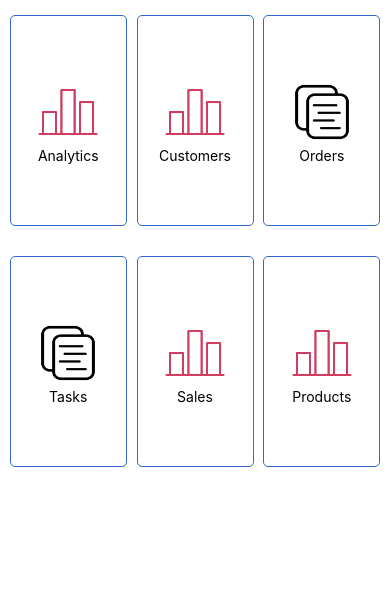
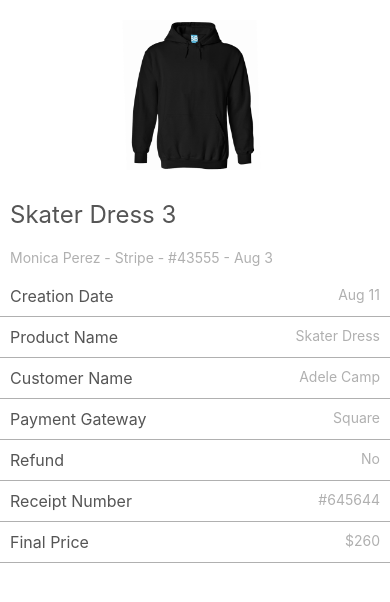
Before and after one commit to qureshi90/dashboard-template-RN, a React Native app: screen / in a window 390 px wide. Shown: the top 602 px of the page. Built offline with nearby package versions, Linux system fonts and the light colour scheme.

Commit message:
order screen design completed

```diff
--- /dev/null
+++ b/src/components/listItem.js
@@ -0,0 +1,34 @@
+import React from 'react';
+import {View, Text, StyleSheet} from 'react-native';
+import {gray, darkGray} from '../constants/color.js';
+
+const ListItem = props => {
+  return (
+    <>
+      <View style={styles.list}>
+        <Text style={styles.key}>{props.name}</Text>
+        <Text style={styles.description}>{props.description}</Text>
+      </View>
+    </>
+  );
+};
+
+const styles = StyleSheet.create({
+  list: {
+    flexDirection: 'row',
+    justifyContent: 'space-between',
+    borderBottomWidth: 1,
+    borderColor: gray,
+    padding: 10,
+  },
+  key: {
+    fontSize: 16,
+    color: darkGray,
+  },
+  description: {
+    fontSize: 14,
+    color: gray,
+  },
+});
+
+export default ListItem;
--- a/src/constants/color.js
+++ b/src/constants/color.js
@@ -1 +1,3 @@
 export const blue = '#3068CC';
+export const gray = '#B0B0B0';
+export const darkGray = '#555555';
--- a/src/navigation/navigator.js
+++ b/src/navigation/navigator.js
@@ -2,10 +2,11 @@ import React from 'react';
 // import Welcome from '../screens/welcome';
 // import SignIn from '../screens/login';
 // import SignUp from '../screens/signup';
-import Dashboard from '../screens/dashboard';
+// import Dashboard from '../screens/dashboard';
+import Order from '../screens/order';
 
 const Navigator = () => {
-  return <Dashboard />;
+  return <Order />;
 };
 
 export default Navigator;
--- /dev/null
+++ b/src/screens/order/index.js
@@ -0,0 +1,29 @@
+import React from 'react';
+import {View, Text, Image} from 'react-native';
+import styles from './style.js';
+import ListItem from '../../components/listItem.js';
+
+const Order = () => {
+  return (
+    <View style={styles.container}>
+      <View style={styles.photoContainer}>
+        <Image
+          style={styles.photo}
+          source={require('../../assets/images/hood.png')}
+        />
+      </View>
+      <Text style={styles.label}>Skater Dress 3</Text>
+      <Text style={styles.details}>Monica Perez - Stripe - #43555 - Aug 3</Text>
+
+      <ListItem name={'Creation Date'} description={'Aug 11'} />
+      <ListItem name={'Product Name'} description={'Skater Dress'} />
+      <ListItem name={'Customer Name'} description={'Adele Camp'} />
+      <ListItem name={'Payment Gateway'} description={'Square'} />
+      <ListItem name={'Refund'} description={'No'} />
+      <ListItem name={'Receipt Number'} description={'#645644'} />
+      <ListItem name={'Final Price'} description={'$260'} />
+    </View>
+  );
+};
+
+export default Order;
--- /dev/null
+++ b/src/screens/order/style.js
@@ -0,0 +1,27 @@
+import {StyleSheet} from 'react-native';
+import {gray, darkGray} from '../../constants/color.js';
+
+const styles = StyleSheet.create({
+  container: {
+    flex: 1,
+  },
+  photo: {
+    width: 150,
+    height: 150,
+  },
+  photoContainer: {
+    margin: 20,
+    alignItems: 'center',
+  },
+  label: {
+    fontSize: 24,
+    margin: 10,
+    color: darkGray,
+  },
+  details: {
+    margin: 10,
+    color: gray,
+  },
+});
+
+export default styles;
```
Also changed, not shown: src/assets/images/hood.png (added).
